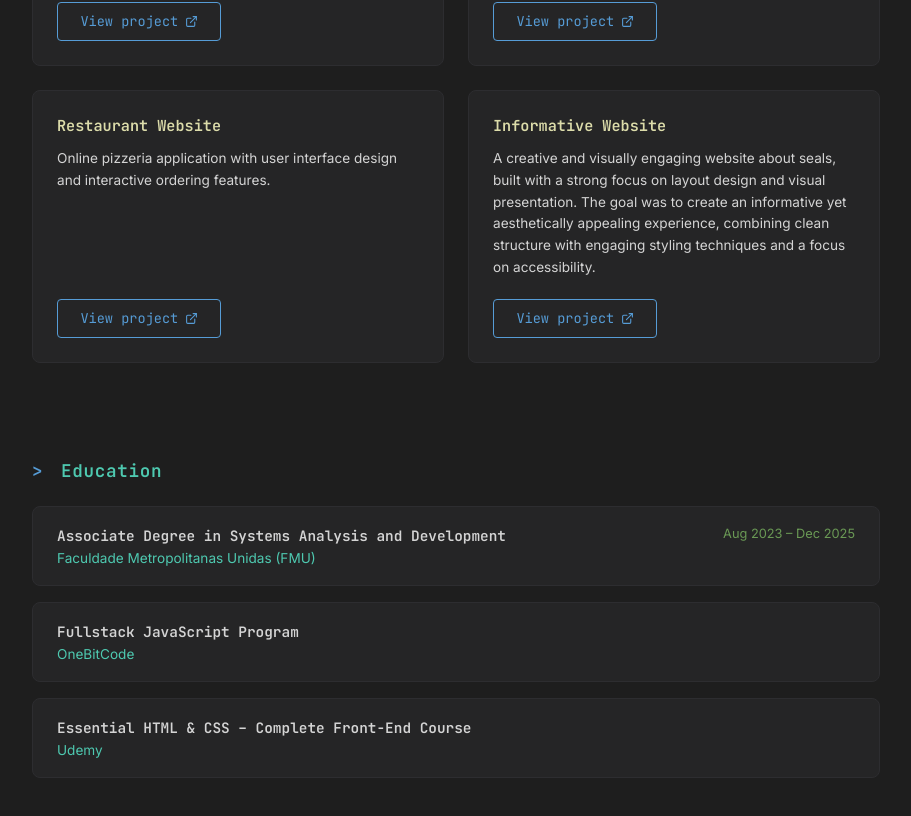
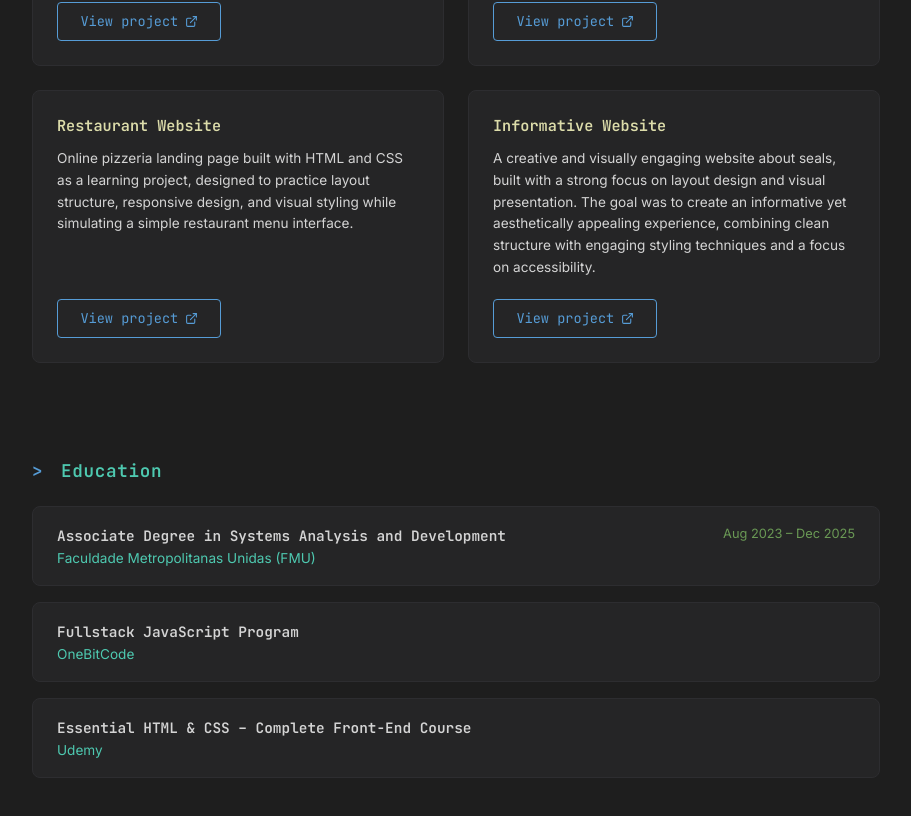
Before and after one commit to GabbyCarvalho/gabriela-portfolio, a React (Vite) app: page /#/resume in a window 1280 px wide. Shown: the part 1290-2106 px from the top of the page, without its empty margins (184-1095 px from the left). Built offline with nearby package versions, Linux system fonts and the light colour scheme.

Commit message:
update links

```diff
--- a/src/Pages/Projects.jsx
+++ b/src/Pages/Projects.jsx
@@ -103,6 +103,7 @@ const projects = [
     name: "Travel Agency Website",
     stack: ["HTML", "CSS", "Bootstrap"],
     link: "https://gabbycarvalho.github.io/travel-agency/",
+    linkLabel: "Visit website",
     description:
       "A travel agency website built with HTML and Bootstrap, designed to deliver a visually engaging and user-friendly browsing experience. Focused on presenting travel destinations, services, and promotional content in an organized and responsive layout.",
     features: [
--- a/src/Pages/Resume.jsx
+++ b/src/Pages/Resume.jsx
@@ -37,7 +37,7 @@ const projects = [
   },
   {
     name: "Restaurant Website",
-    description: "Online pizzeria application with user interface design and interactive ordering features.",
+    description: "Online pizzeria landing page built with HTML and CSS as a learning project, designed to practice layout structure, responsive design, and visual styling while simulating a simple restaurant menu interface.",
     link: "https://gabbycarvalho.github.io/pizza-place/",
   },
   {
```
